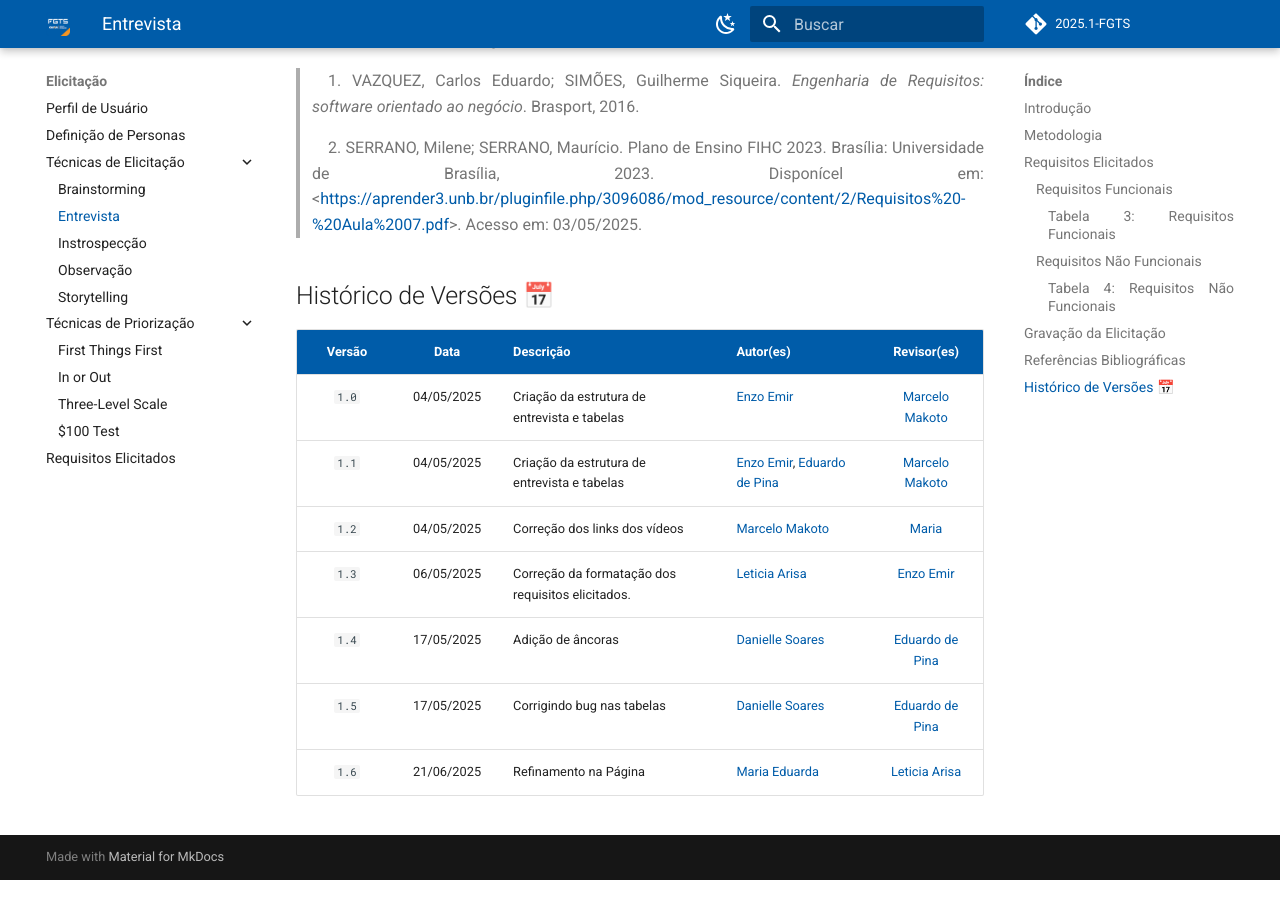
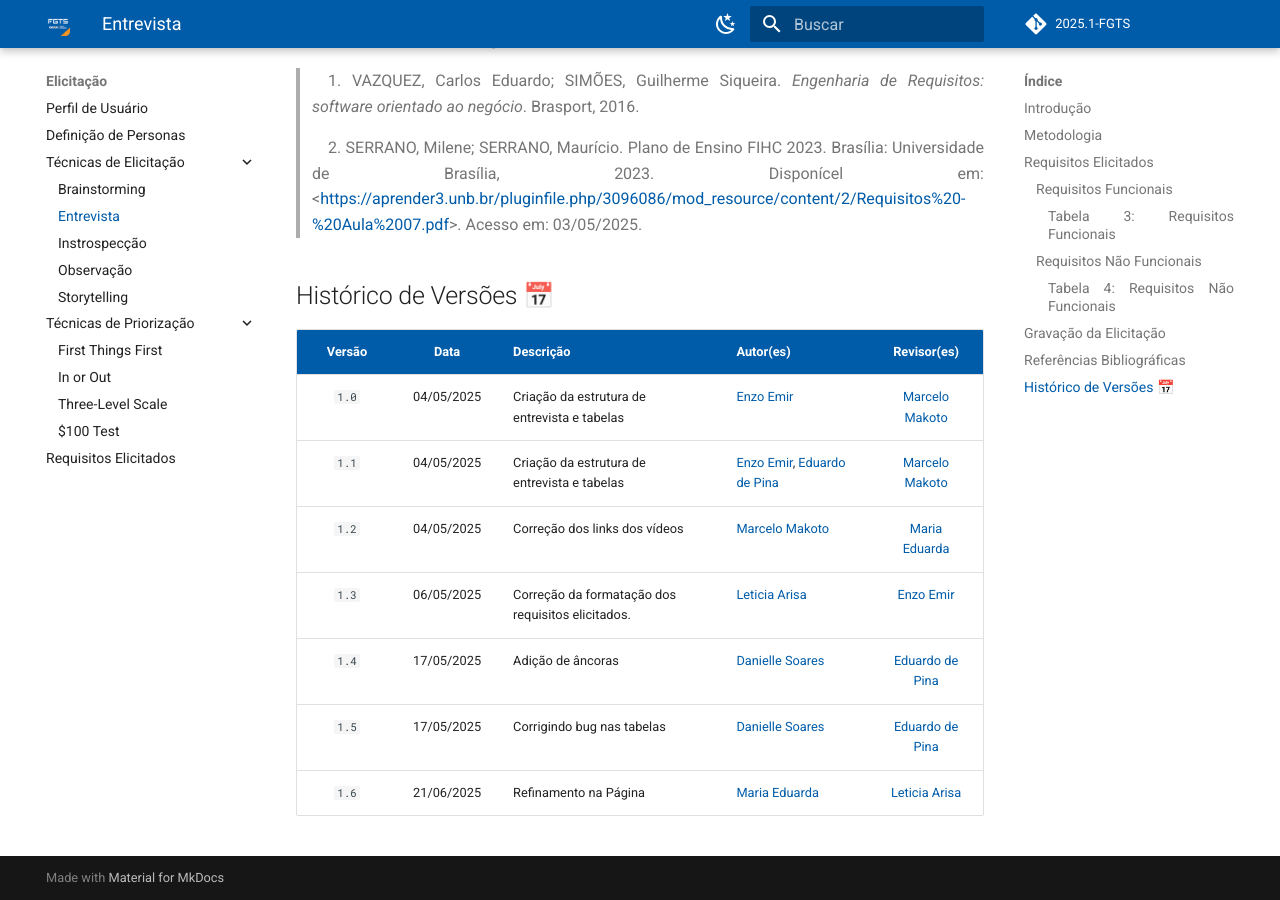
Before and after one commit to eduardodpms/REQ-FGTS, an MkDocs documentation site: the page built from docs/Elicitacao/Tecnicas-de-Elicitacao/Entrevista.md, in a window 1280 px wide and 900 px high, scrolled down 3543 px. Built offline with MkDocs 1.6.1 and Material for MkDocs 9.7.7, drawn with Linux system fonts in a browser that asks for light colours; comment, search, counter and statistics services are not loaded.

Commit message:
Update Entrevista.md

```diff
--- a/docs/Elicitacao/Tecnicas-de-Elicitacao/Entrevista.md
+++ b/docs/Elicitacao/Tecnicas-de-Elicitacao/Entrevista.md
@@ -154,7 +154,7 @@ A seguir, os requisitos elicitados foram organizados em duas categorias: funcion
 |:------:|:----------:|:-----------------------------------------------|:------------|:-----------:|
 |  `1.0`   | 04/05/2025 | Criação da estrutura de entrevista e tabelas   | [Enzo Emir](https://github.com/EnzoEmir)   | [Marcelo Makoto](https://github.com/MM4k) |
 |  `1.1`   | 04/05/2025 | Criação da estrutura de entrevista e tabelas   | [Enzo Emir](https://github.com/EnzoEmir), [Eduardo de Pina](https://github.com/eduardodpms)  | [Marcelo Makoto](https://github.com/MM4k)           |
-|  `1.2`   | 04/05/2025 | Correção dos links dos vídeos   | [Marcelo Makoto](https://github.com/MM4k)   | [Maria](https://github.com/dudaa28) |
+|  `1.2`   | 04/05/2025 | Correção dos links dos vídeos   | [Marcelo Makoto](https://github.com/MM4k)   | [Maria Eduarda](https://github.com/dudaa28) |
 | `1.3`  | 06/05/2025 | Correção da formatação dos requisitos elicitados. | [Leticia Arisa](https://github.com/Leticia-Arisa-K-Higa) | [Enzo Emir](https://github.com/EnzoEmir) |
 | `1.4` | 17/05/2025 | Adição de âncoras | [Danielle Soares](https://github.com/danielle-soaress) | [Eduardo de Pina](https://github.com/eduardodpms) |
 | `1.5`  | 17/05/2025 | Corrigindo bug nas tabelas | [Danielle Soares](https://github.com/danielle-soaress) | [Eduardo de Pina](https://github.com/eduardodpms) |
```
